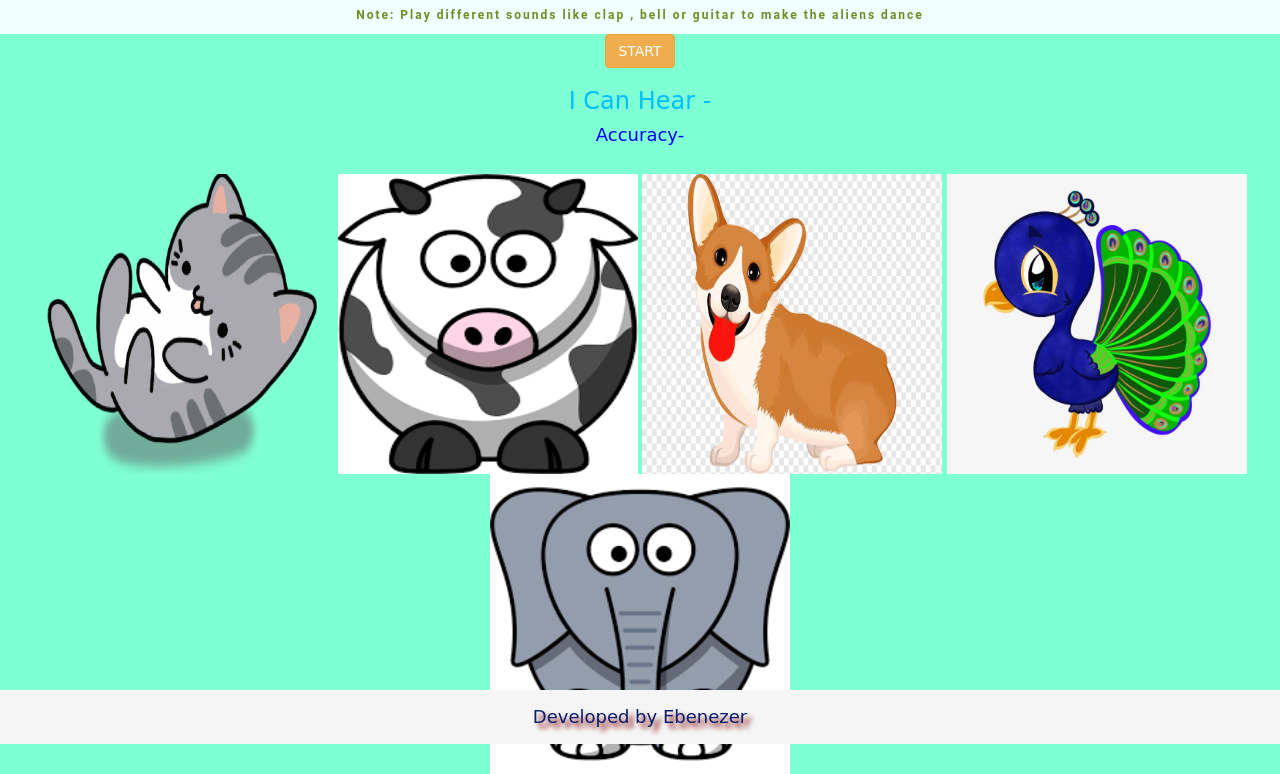
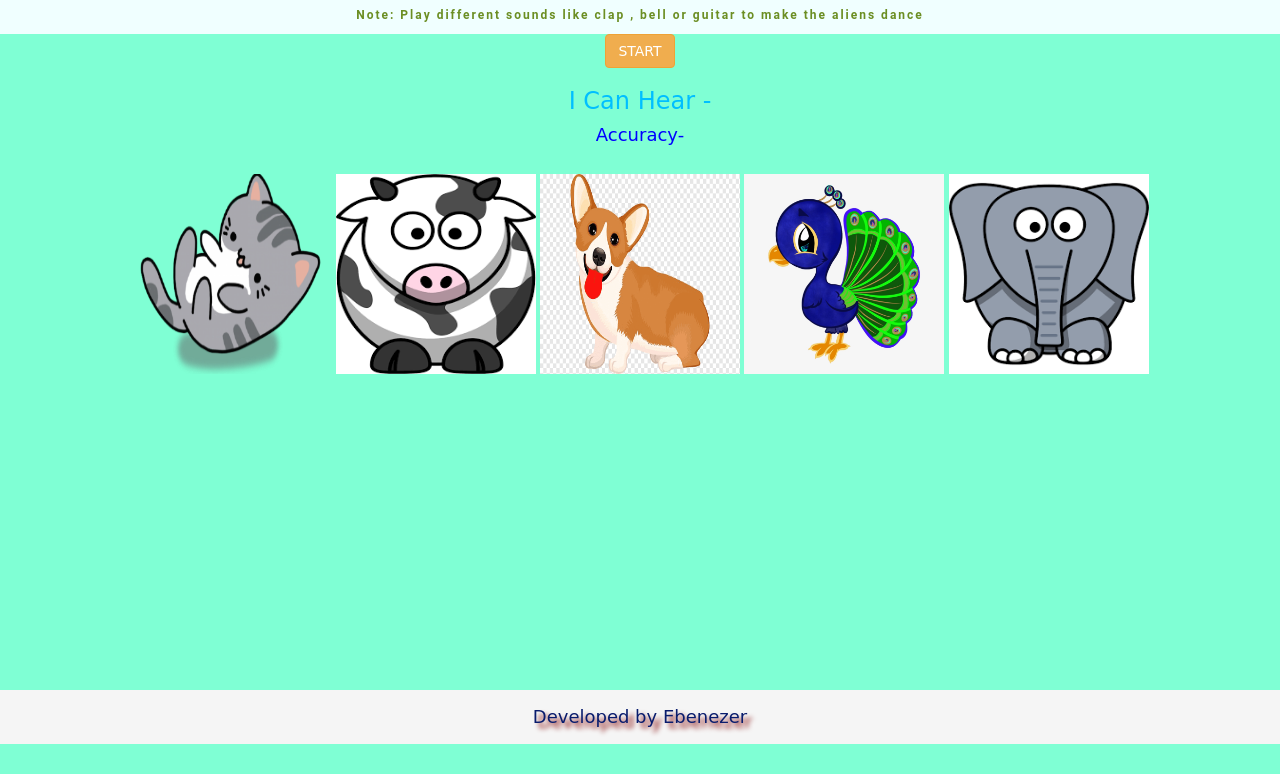
Before and after one commit to Ebenezer2012/Animal-Sound-Identification-Project, a plain HTML site: page index.html in a window 1280 px wide. Shown: the part 56-830 px from the top of the page. After the commit the page ends 800 px from the top, so only its background shows below. Drawn offline with nearby package versions, Linux system fonts and the light colour scheme.

Commit message:
Add files via upload

```diff
--- a/index.html
+++ b/index.html
@@ -22,11 +22,11 @@
         <h3 id="result_label" style="color:deepskyblue">I Can Hear -</h3>
         <h4 id="result_confidence" style="color:blue">Accuracy-</h4>
       <br>
-      <img src="CAT.png" id="alien1" width="300" height="300">
-      <img src="Cow.png" id="alien2" width="300" height="300">
-      <img src="Dog.png" id="alien3" width="300" height="300">
-      <img src="Peackock.png" id="alien4" width="300" height="300">
-      <img src="elepphant.png" id="alien4" width="300" height="300">
+      <img src="CAT.png" id="alien1" width="200" height="200">
+      <img src="Cow.png" id="alien2" width="200" height="200">
+      <img src="Dog.png" id="alien3" width="200" height="200">
+      <img src="Peackock.png" id="alien4" width="200" height="200">
+      <img src="elepphant.png" id="alien4" width="200" height="200">
       </center>
     </div>
     <div class="copy_right_footer">Developed by Ebenezer</div>
```
